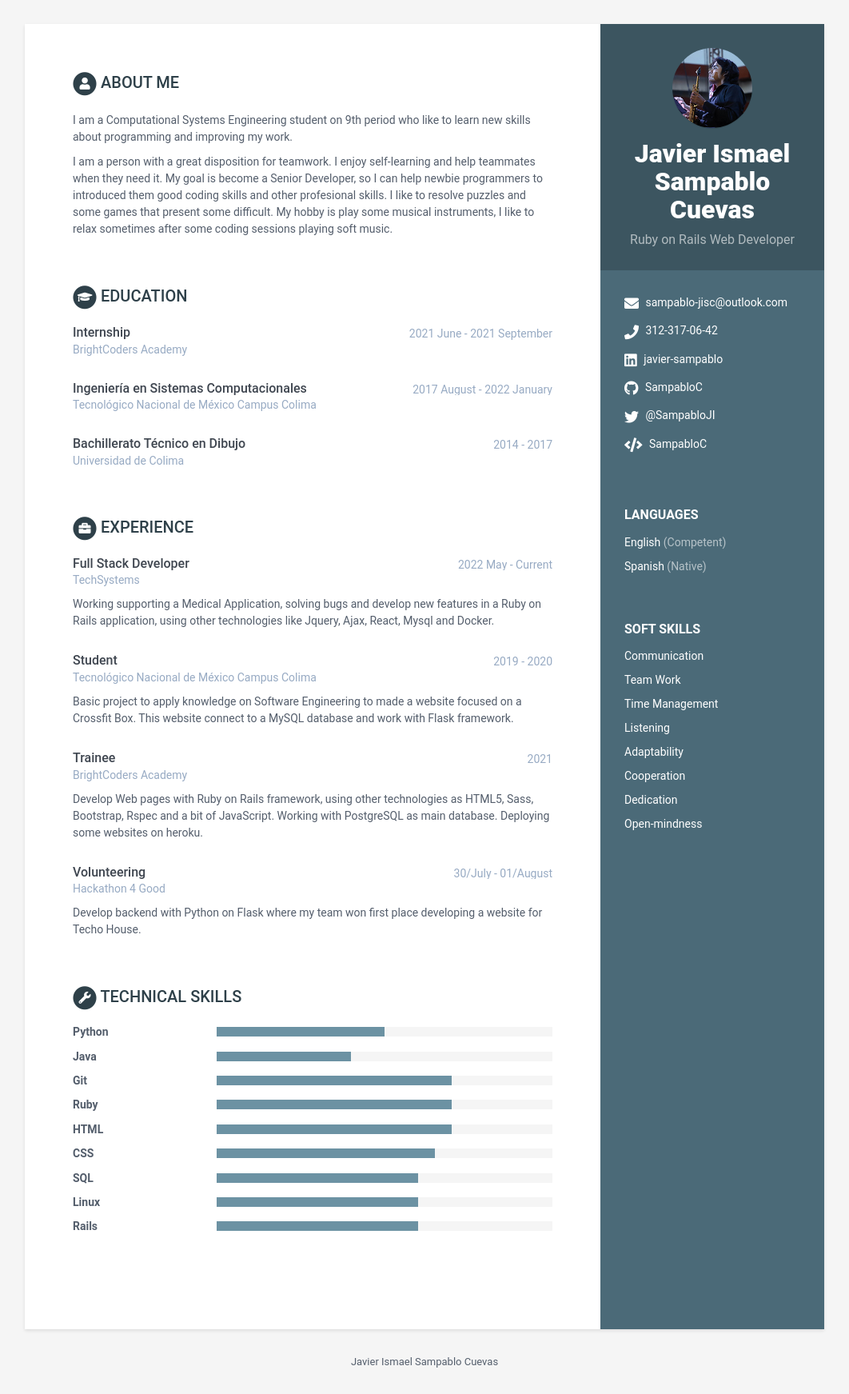
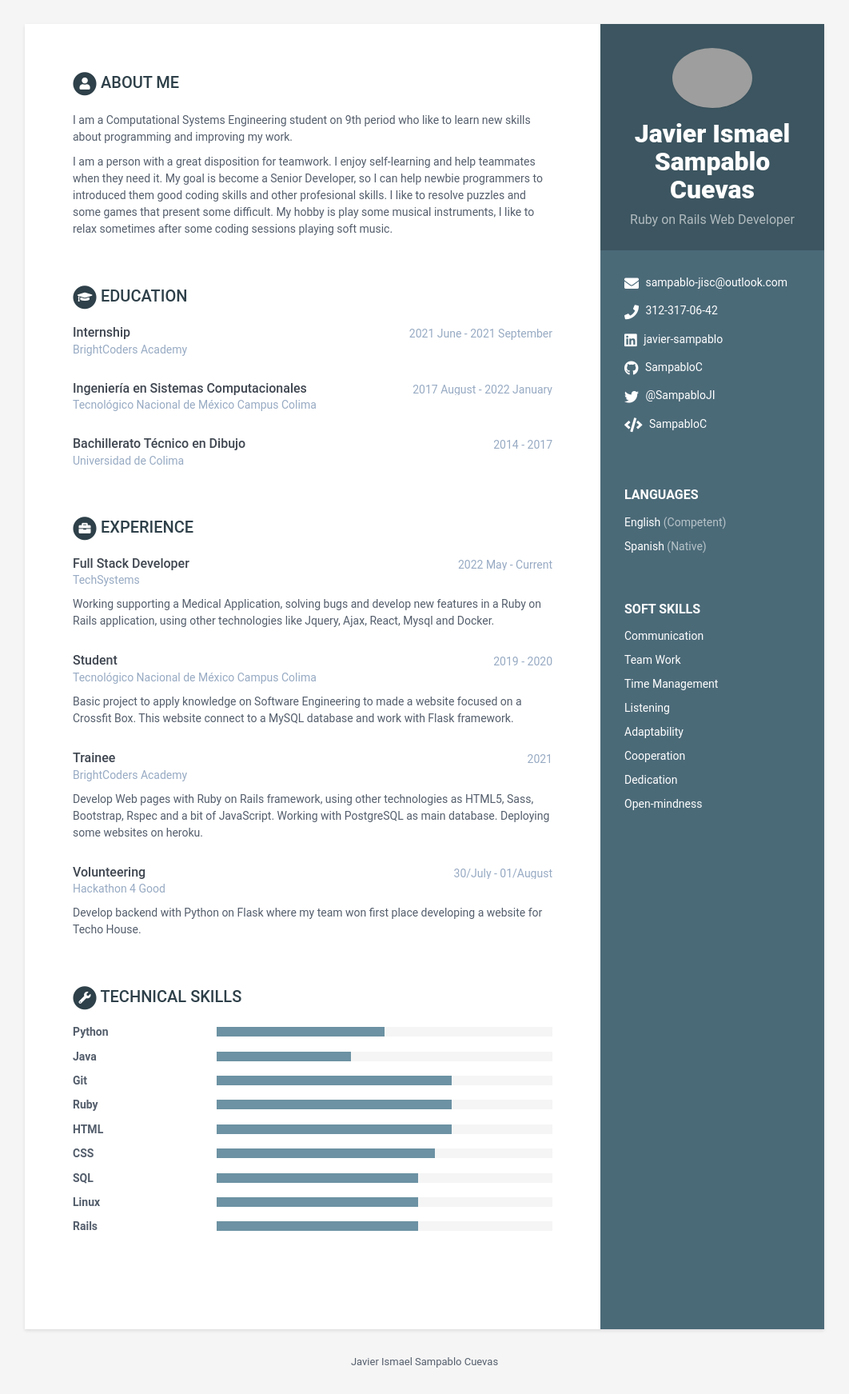
Before and after one commit to SampabloC/SampabloC, a Jekyll site: the page built from index.html, in a window 1280 px wide. Shown: the whole page at 80% size, without its empty margins (109-1171 px from the left). Built offline with Jekyll 4.4.1, drawn with Linux system fonts in a browser that asks for light colours.

Commit message:
Update data.yml

```diff
--- a/_data/data.yml
+++ b/_data/data.yml
@@ -9,7 +9,7 @@ sidebar:
   # Profile information
   name: Javier Ismael Sampablo Cuevas # Nombre completo
   tagline: Ruby on Rails Web Developer # React Native Mobile Developer ó Ruby on Rails Web Developer Según sea el caso
-  avatar: profile.png # Colocar una imagen con tu foto de 100x100 pixels dentro de /assets/images
+   # Colocar una imagen con tu foto de 100x100 pixels dentro de /assets/images
 
   # Actualiza tus datos de contacto
   email: sampablo-jisc@outlook.com
```
